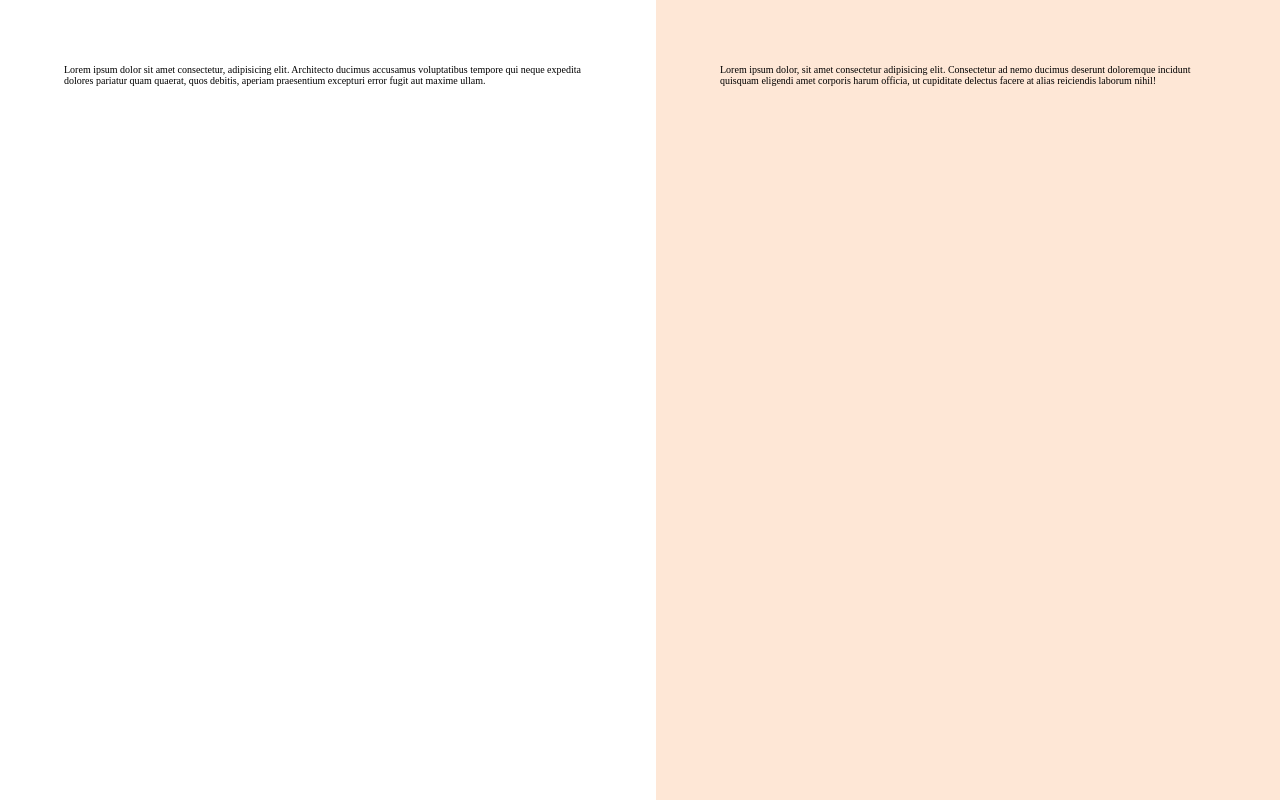
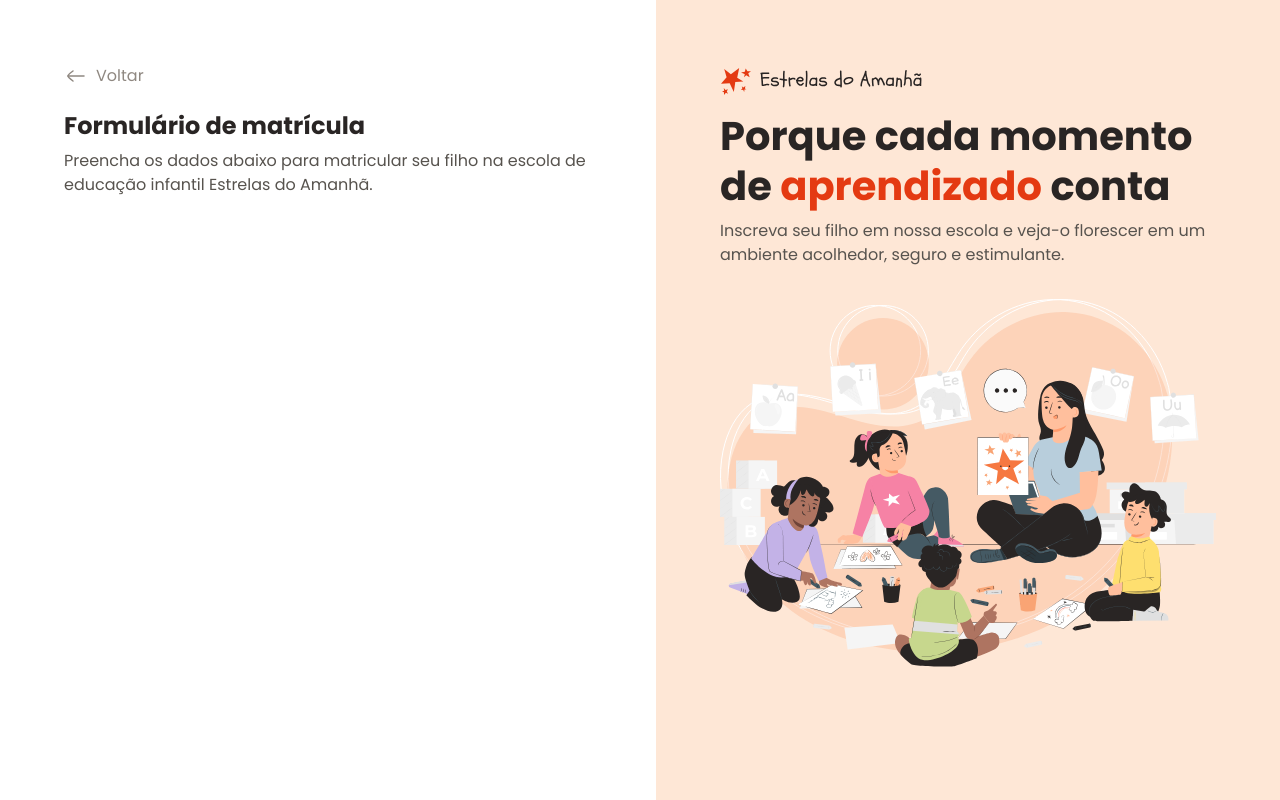
Before and after one commit to tjbarbosadev/formulario, a plain HTML site: page index.html in a window 1280 px wide. Drawn offline with Linux system fonts and the light colour scheme.

Commit message:
feat: sections headers

```diff
--- a/index.html
+++ b/index.html
@@ -16,22 +16,36 @@
     <div id="app">
       <main>
         <div class="main-container">
-          <p>
-            Lorem ipsum dolor sit amet consectetur, adipisicing elit. Architecto
-            ducimus accusamus voluptatibus tempore qui neque expedita dolores
-            pariatur quam quaerat, quos debitis, aperiam praesentium excepturi
-            error fugit aut maxime ullam.
-          </p>
+          <header>
+            <div class="back">
+              <a href="#">
+                <img src="./assets/icons/arrow-left-02.svg" alt="Voltar" />
+                <span>Voltar</span>
+              </a>
+            </div>
+
+            <h1>Formulário de matrícula</h1>
+            <p>
+              Preencha os dados abaixo para matricular seu filho na escola de
+              educação infantil Estrelas do Amanhã.
+            </p>
+          </header>
         </div>
       </main>
+
       <aside>
         <div class="aside-container">
-          <p>
-            Lorem ipsum dolor, sit amet consectetur adipisicing elit.
-            Consectetur ad nemo ducimus deserunt doloremque incidunt quisquam
-            eligendi amet corporis harum officia, ut cupiditate delectus facere
-            at alias reiciendis laborum nihil!
-          </p>
+          <header>
+            <div class="logo">
+              <img src="./assets/logo.svg" alt="Logo Estrelas do Amanhã" />
+            </div>
+            <h2>Porque cada momento de <span>aprendizado</span> conta</h2>
+            <p>
+              Inscreva seu filho em nossa escola e veja-o florescer em um
+              ambiente acolhedor, seguro e estimulante.
+            </p>
+          </header>
+          <img src="./assets/Illustration.svg" alt="Estrelas do Amanhã" />
         </div>
       </aside>
     </div>
--- a/styles/global.css
+++ b/styles/global.css
@@ -14,6 +14,7 @@ body {
 
 :root {
   --font-family: "Poppins", sans-serif;
+  --font: 400 1.6rem/1.5 var(--font-family);
 
   /* brand */
   --brand-light: #f67841;
--- a/styles/layout.css
+++ b/styles/layout.css
@@ -1,9 +1,19 @@
 #app {
   display: grid;
   grid-template-columns: 51.25% 48.75%;
-
   height: 100vh;
   overflow: hidden;
+  font: var(--font);
+  color: var(--text-secondary);
+}
+
+h1,
+h2 {
+  color: var(--text-primary);
+}
+
+a {
+  text-decoration: none;
 }
 
 main {
@@ -13,6 +23,29 @@ main {
   .main-container {
     max-width: 52.8rem;
     margin-left: auto;
+
+    header {
+      margin-bottom: 4.8rem;
+
+      .back {
+        margin-bottom: 2.4rem;
+        a {
+          display: flex;
+          align-items: center;
+          gap: 0.8rem;
+          color: var(--text-tertiary);
+
+          :hover {
+            text-decoration: underline;
+          }
+        }
+      }
+    }
+  }
+
+  h1 {
+    font: var(--heading2);
+    margin-bottom: 0.8rem;
   }
 }
 
@@ -22,5 +55,19 @@ aside {
 
   .aside-container {
     max-width: 49.6rem;
+
+    header {
+      display: grid;
+      gap: 0.8rem;
+      margin-bottom: 3.2rem;
+
+      h2 {
+        font: 700 4rem/1.25 var(--font-family);
+
+        span {
+          color: var(--text-highlight);
+        }
+      }
+    }
   }
 }
```
